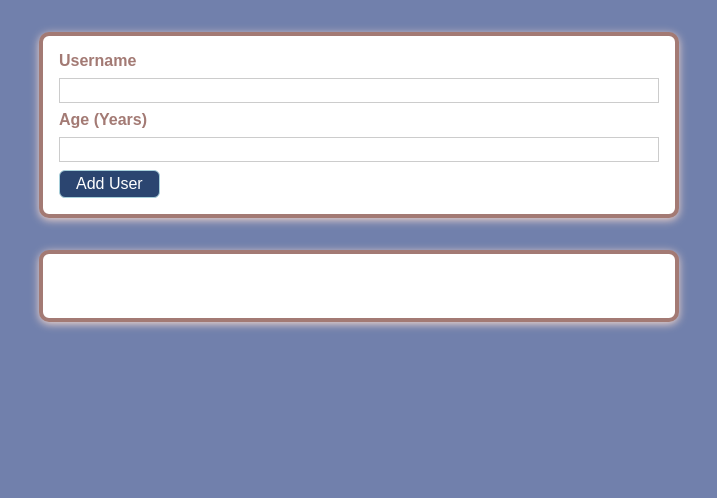
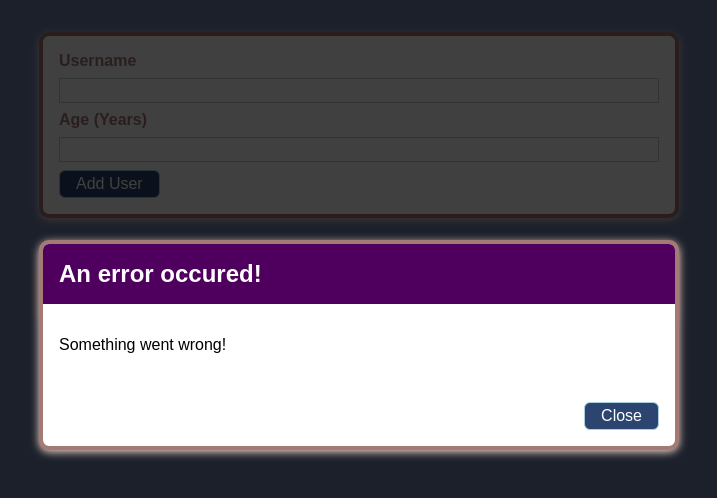
Before and after one commit to juliawald/user-and-age-react-project, a React (Create React App) app: page / in a window 1280 px wide. Shown: the top 498 px of the page, without its empty margins (281-998 px from the left). Built offline with nearby package versions, Linux system fonts and the light colour scheme.

Commit message:
error modal first draft

```diff
--- /dev/null
+++ b/src/components/UI/ErrorModal.js
@@ -0,0 +1,25 @@
+import React from "react";
+import Card from "./Card";
+import Button from "./Button";
+import classes from "./ErrorModal.module.css";
+
+const ErrorModal = (props) => {
+  return (
+    <div>
+      <div className={classes.backdrop} />
+      <Card className={classes.modal}>
+        <header className={classes.header}>
+          <h2>{props.title}</h2>
+        </header>
+        <div className={classes.content}>
+          <p>{props.message}</p>
+        </div>
+        <footer className={classes.actions}>
+          <Button>Close</Button>
+        </footer>
+      </Card>
+    </div>
+  );
+};
+
+export default ErrorModal;
--- /dev/null
+++ b/src/components/UI/ErrorModal.module.css
@@ -0,0 +1,45 @@
+.backdrop {
+  position: fixed;
+  top: 0;
+  left: 0;
+  width: 100%;
+  height: 100vh;
+  z-index: 10;
+  background: rgba(0, 0, 0, 0.75);
+}
+
+.modal {
+  position: fixed;
+  top: 30vh;
+  left: 10%;
+  width: 80%;
+  z-index: 100;
+  overflow: hidden;
+}
+
+.header {
+  background: #4f005f;
+  padding: 1rem;
+}
+
+.header h2 {
+  margin: 0;
+  color: white;
+}
+
+.content {
+  padding: 1rem;
+}
+
+.actions {
+  padding: 1rem;
+  display: flex;
+  justify-content: flex-end;
+}
+
+@media (min-width: 768px) {
+  .modal {
+    left: calc(50% - 20rem);
+    width: 40rem;
+  }
+}
--- a/src/components/Users/AddUser.js
+++ b/src/components/Users/AddUser.js
@@ -1,6 +1,7 @@
 import { useState } from "react";
 import Card from "../UI/Card";
 import Button from "../UI/Button";
+import ErrorModal from "../UI/ErrorModal";
 import classes from "./AddUser.module.css";
 
 const AddUser = (props) => {
@@ -29,6 +30,8 @@
   };
 
   return (
+    <div>
+      <ErrorModal title="An error occured!" message="Something went wrong!" />
       <Card className={classes.input}>
         <form onSubmit={addUserHandler}>
           <label htmlFor="username">Username</label>
@@ -48,6 +51,7 @@
           <Button type="submit">Add User</Button>
         </form>
       </Card>
+    </div>
   );
 };
 
```
Lines whose indentation alone changed are shown as unchanged.
